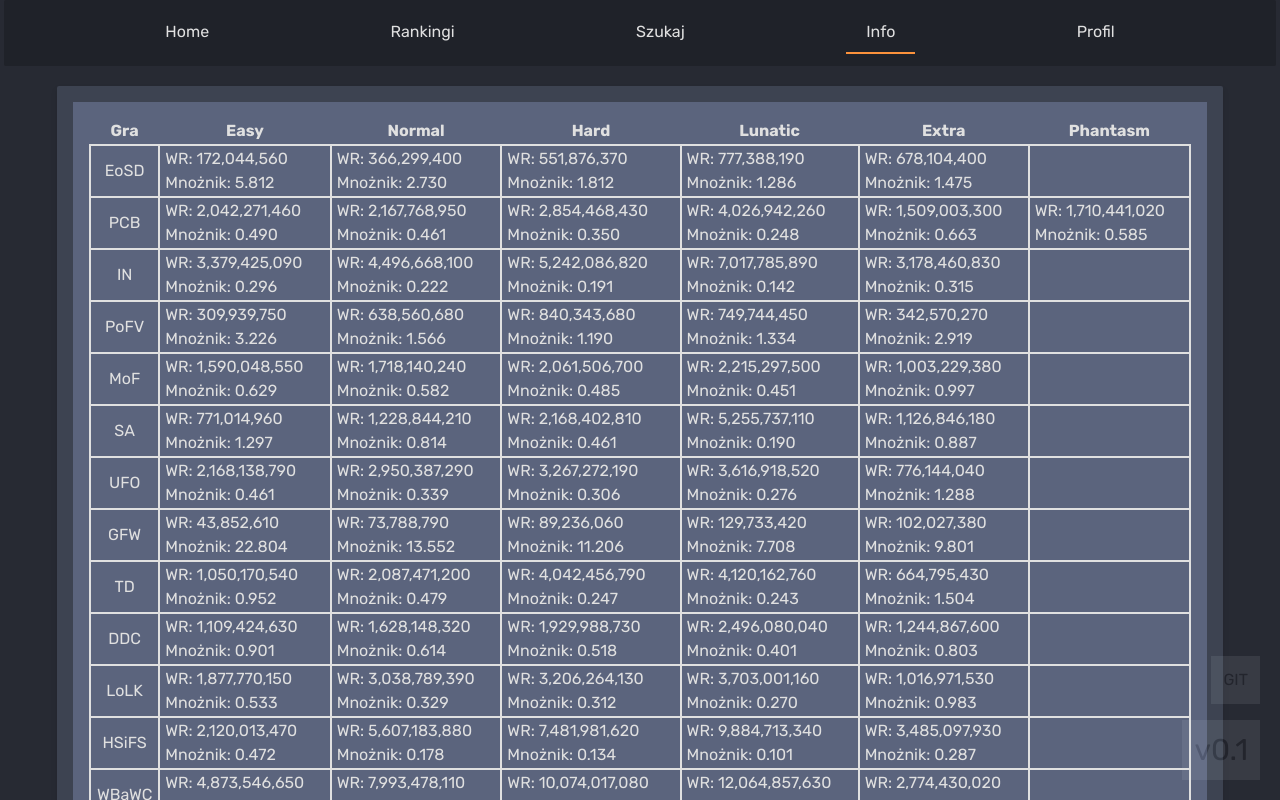
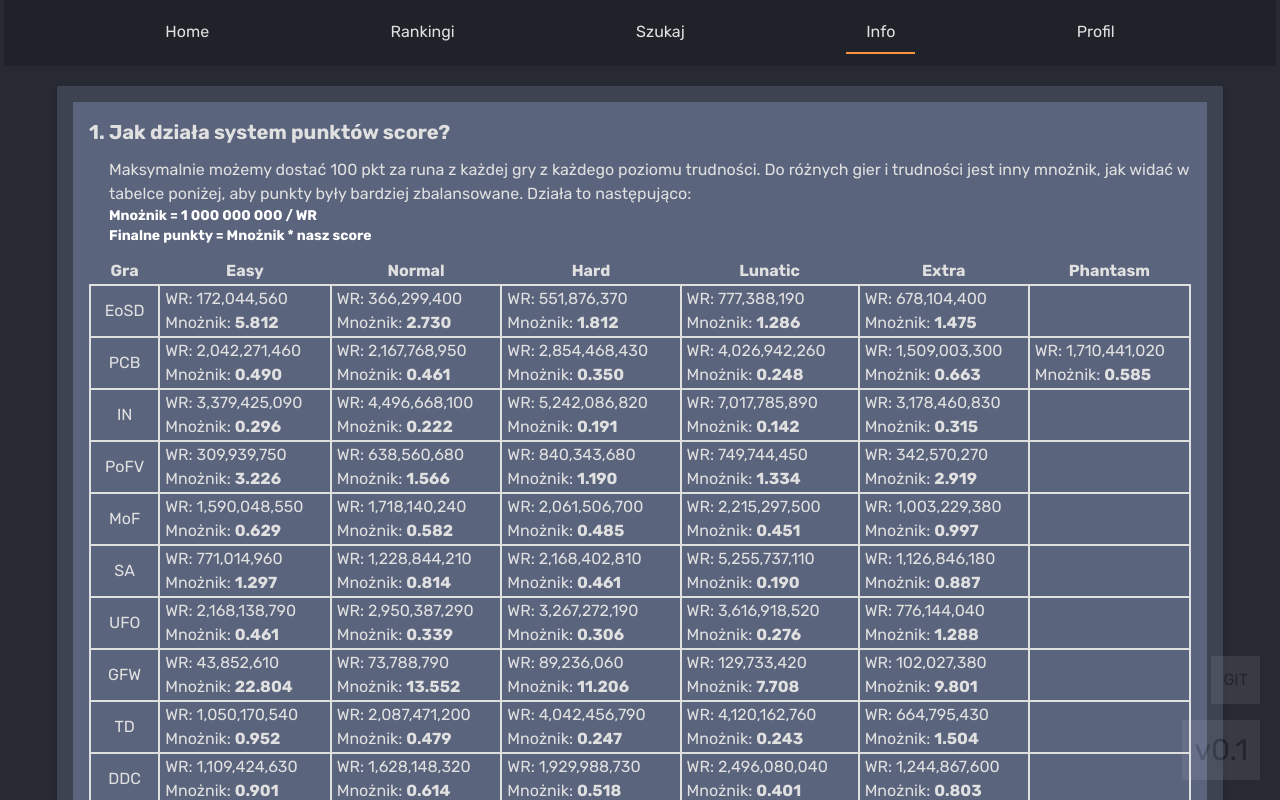
Before and after one commit to Horikaze/danmaczku, a Next.js app: page /info in a window 1280 px wide. Shown: the top 800 px of the page. Built offline with nearby package versions, Linux system fonts and the light colour scheme.

Commit message:
added more info at /info

```diff
--- a/app/info/page.tsx
+++ b/app/info/page.tsx
@@ -24,6 +24,23 @@
       <CardWithoutName>
         <div className="bg-content break-words text-text p-4">
           <div className="flex flex-col text-xs md:text-base text-text">
+            <h2 className="font-bold text-xl">
+              1. Jak działa system punktów score?
+            </h2>
+            <div className="pl-5 py-3">
+              <p>
+                Maksymalnie możemy dostać 100 pkt za runa z każdej gry z każdego
+                poziomu trudności. Do różnych gier i trudności jest inny
+                mnożnik, jak widać w tabelce poniżej, aby punkty były bardziej
+                zbalansowane. Działa to następująco:
+              </p>
+              <p className="text-white text-sm font-bold">
+                Mnożnik = 1 000 000 000 / WR
+              </p>
+              <p className="text-white text-sm font-bold">
+                Finalne punkty = Mnożnik * nasz score
+              </p>
+            </div>
             <table>
               <thead>
                 <tr>
@@ -58,7 +75,9 @@
                             {WR ? (
                               <div className="flex flex-col items-start pl-1">
                                 <p>WR: {WR.toLocaleString()}</p>
-                                <p>Mnożnik: {multiplier}</p>
+                                <p>
+                                  Mnożnik: <strong>{multiplier}</strong>
+                                </p>
                               </div>
                             ) : (
                               ""
```
